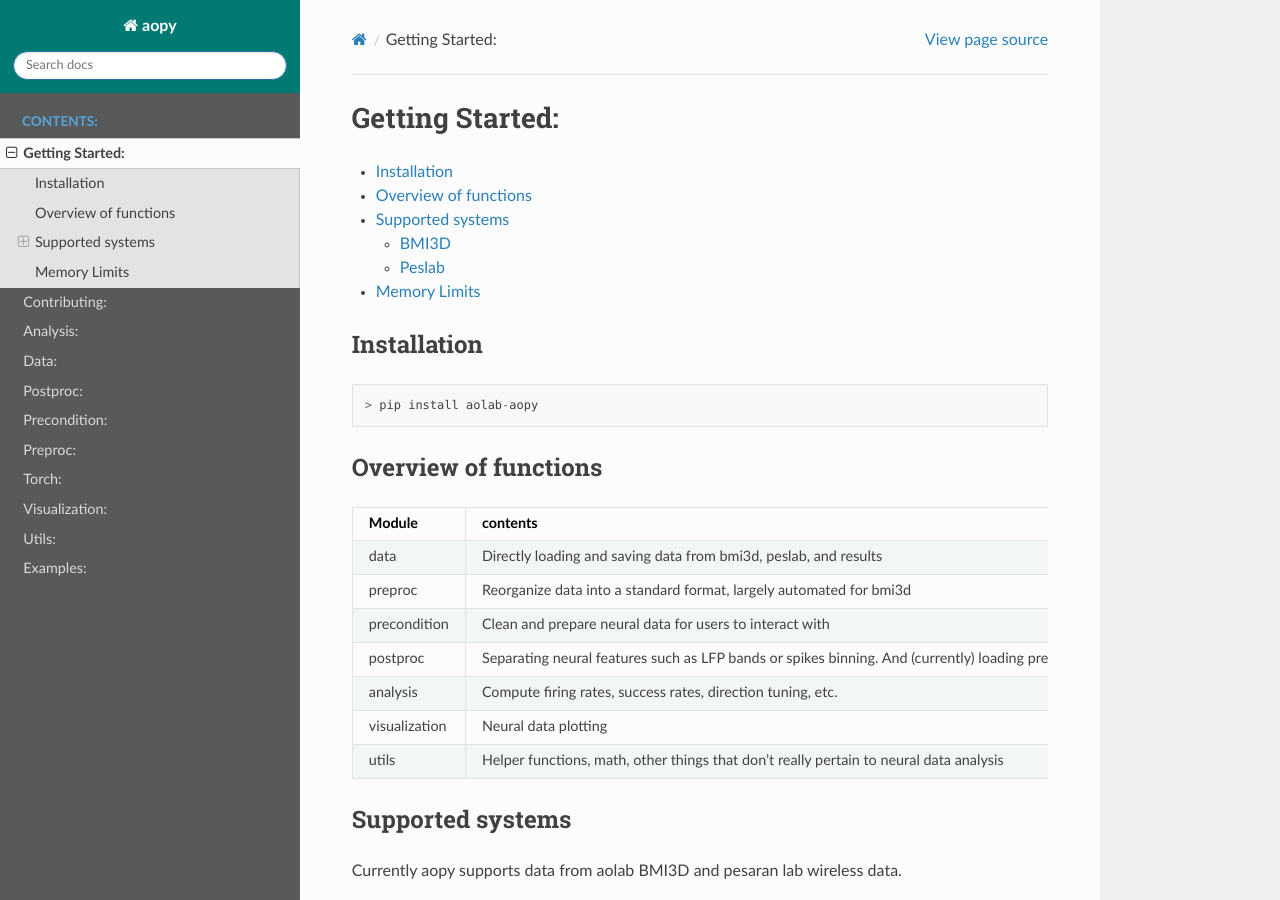
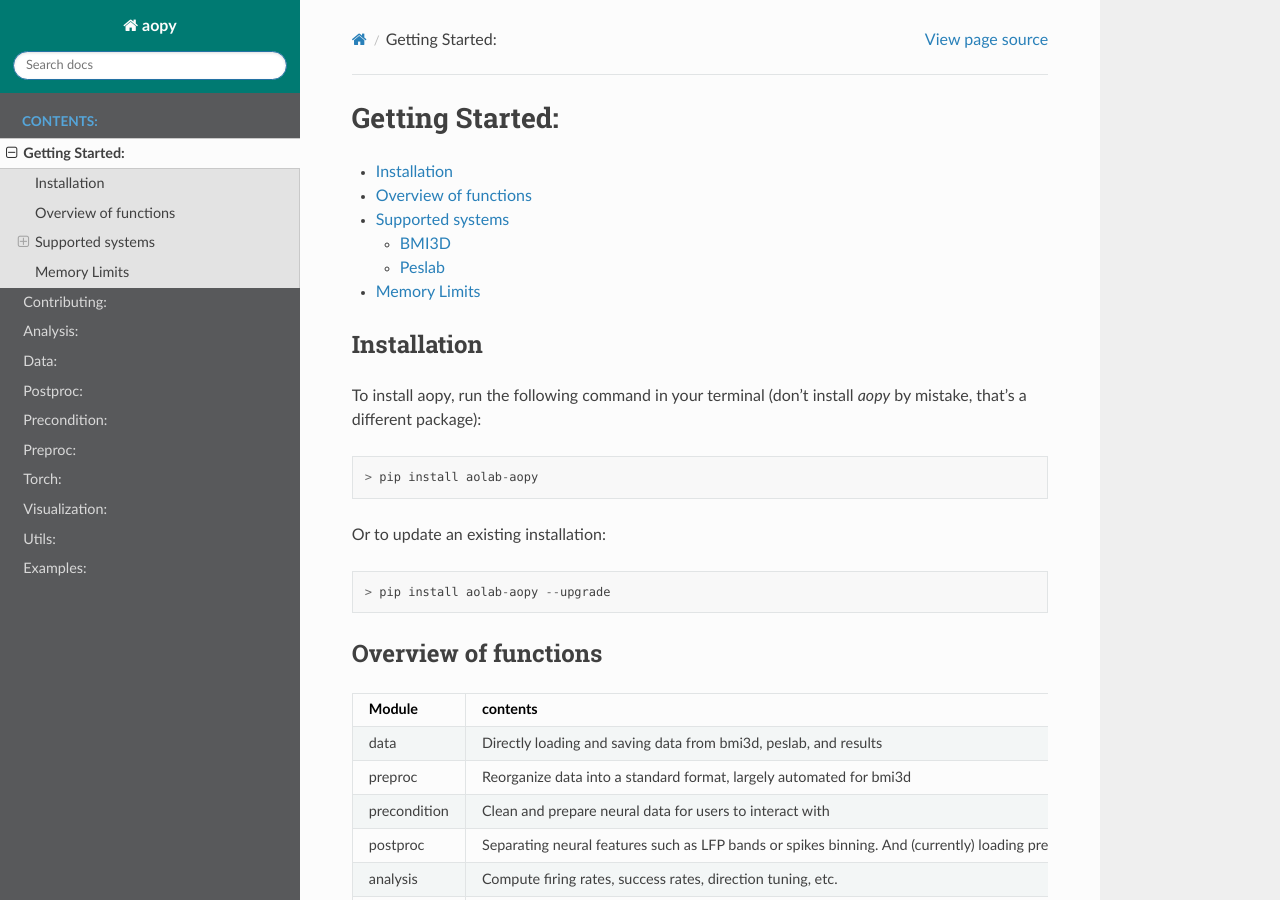
Before and after one commit to aolabNeuro/analyze, a Sphinx documentation site: the page built from docs/source/quickstart.rst, in a window 1280 px wide and 900 px high. Built offline with Sphinx 7.4.7 and the Read the Docs theme 2.0.0, drawn with Linux system fonts in a browser that asks for light colours.

Commit message:
update install instructions

```diff
--- a/docs/source/quickstart.rst
+++ b/docs/source/quickstart.rst
@@ -6,9 +6,17 @@ Getting Started:
 Installation
 ------------
 
+To install aopy, run the following command in your terminal (don't install `aopy` by mistake, that's a different package):
+
 ::
 
     > pip install aolab-aopy
+
+Or to update an existing installation:
+
+::
+
+    > pip install aolab-aopy --upgrade
 
 Overview of functions
 ---------------------
```
